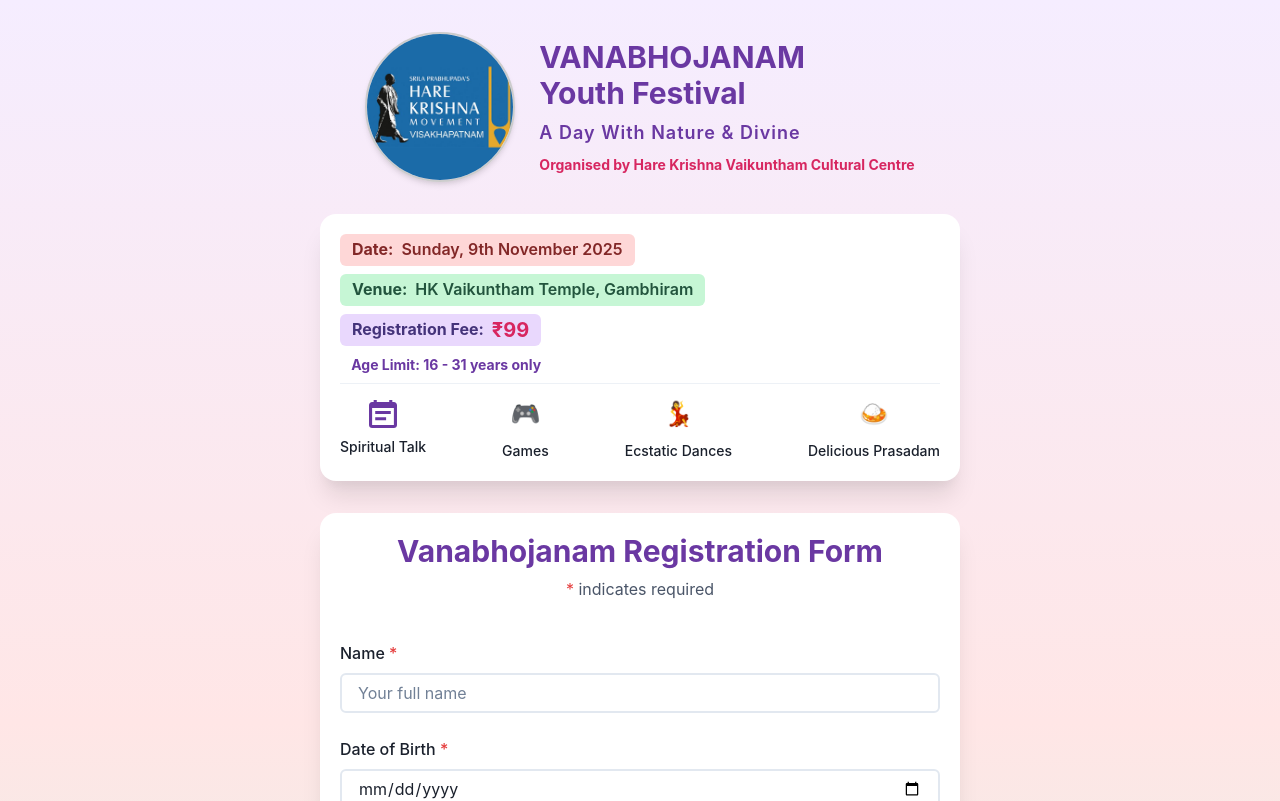
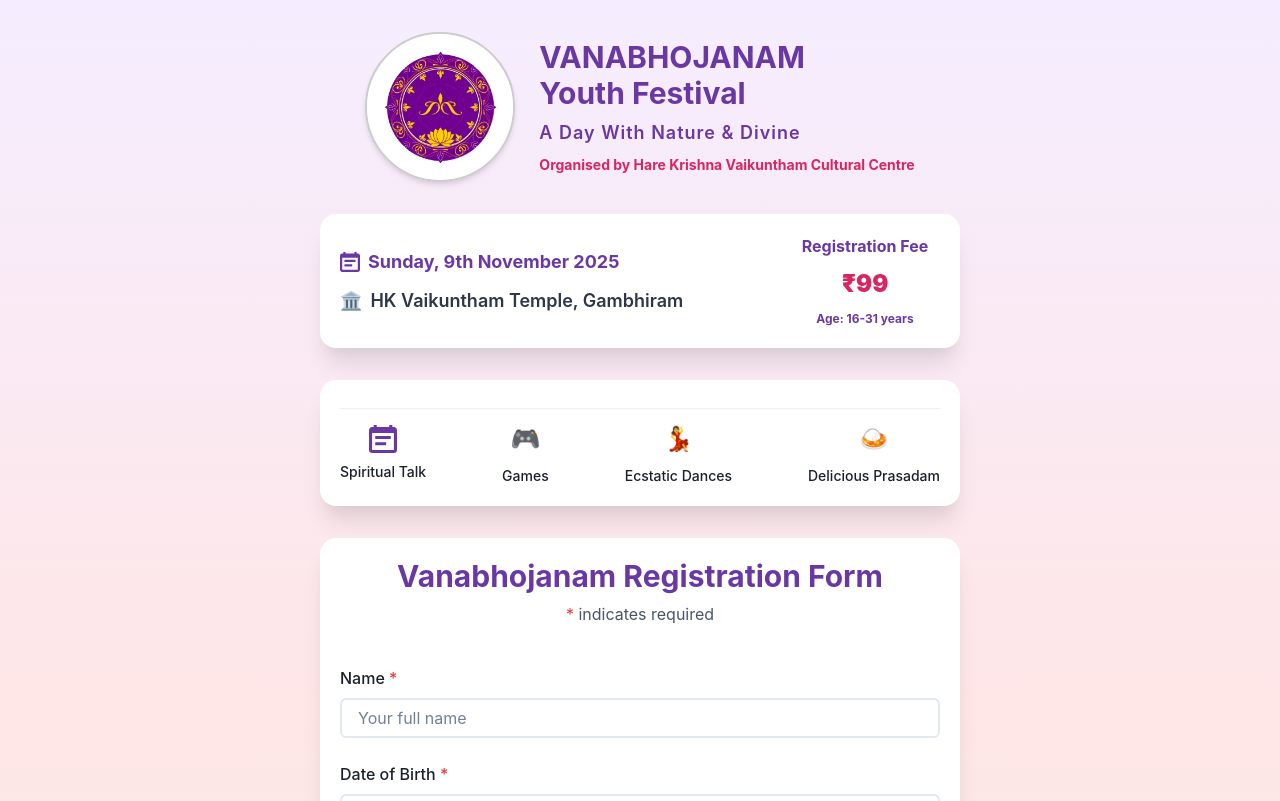
Before and after one commit to HkmVizagTech/hkm-kakinada-frontend, a React (Create React App) app: page / in a window 1280 px wide. Shown: the top 801 px of the page. Built offline with nearby package versions, Linux system fonts and the light colour scheme; no server answers.

Commit message:
added-new-changes

```diff
--- a/src/Main.jsx
+++ b/src/Main.jsx
@@ -1,5 +1,5 @@
 import React, { useState, useEffect } from "react";
-import image12 from './component/logo_harekrishnavizag.jpg'
+import image12 from './component/vanabhojanam.jpg'
 import {
   Box,
   Button,
@@ -11,24 +11,22 @@
   Radio,
   VStack,
   HStack,
+  Stack,
   Heading,
   useToast,
   Select as ChakraSelect,
   Text,
   Container,
-  Card,
-  CardBody,
-  CardHeader,
-  Stack,
   InputGroup,
   InputLeftAddon,
   Image,
   Flex,
-  Divider,
-  Tag,
-  TagLabel
+  Card,
+  CardBody,
+  CardHeader,
+  Divider
 } from "@chakra-ui/react";
-import { CalendarIcon, TimeIcon, StarIcon } from "@chakra-ui/icons";
+import { CalendarIcon } from "@chakra-ui/icons";
 import Select from "react-select";
 import axios from "axios";
 import { useNavigate } from "react-router-dom";
@@ -158,7 +156,7 @@
     try {
 
 
-      const amountInPaise = 1 * 100;
+      const amountInPaise = 99 * 100;
 
       const orderRes = await fetch(
         `${API_BASE}/create-order`,
@@ -284,12 +282,12 @@
     <Box minH="100vh" bgGradient="linear(to-b, #f5edff, #ffe6e6, #d5f5e3)" py={8}>
       <Container maxW="2xl" px={4}>
         <Flex
-          direction="row"
+          direction={{ base: "column", md: "row" }}
           align="center"
           justify="center"
           gap={6}
           mb={8}
-          textAlign="left"
+          textAlign={{ base: "center", md: "left" }}
           flexWrap="wrap"
         >
           <Box
@@ -308,7 +306,7 @@
               height="100%"
             />
           </Box>
-          <Box>
+          <Box textAlign={{ base: "center", md: "left" }}>
             <Heading fontSize={{ base: '2xl', md: '3xl' }} color="#6a38a2" fontWeight="bold">
               VANABHOJANAM <br /> Youth Festival
             </Heading>
@@ -322,27 +320,48 @@
         </Flex>
         <Card boxShadow="xl" borderRadius="2xl" mb={8}>
           <CardBody>
-            <Flex justify="space-between" align="center" wrap="wrap">
-              <Box>
-                <Tag size="lg" colorScheme="red" mb={2}>
-                  <TagLabel fontWeight="bold" fontSize="md">Date:</TagLabel>
-                  <Text ml={2} fontWeight="semibold">Sunday, 9th November 2025</Text>
-                </Tag>
-                <Tag size="lg" colorScheme="green" mb={2}>
-                  <TagLabel fontWeight="bold" fontSize="md">Venue:</TagLabel>
-                  <Text ml={2} fontWeight="semibold">HK Vaikuntham Temple, Gambhiram</Text>
-                </Tag>
-              </Box>
-              <Box textAlign="right">
-                <Tag size="lg" colorScheme="purple" mb={2}>
-                  <TagLabel fontWeight="bold" fontSize="md">Registration Fee:</TagLabel>
-                  <Text ml={2} fontWeight="bold" color='#d72660' fontSize="xl">₹99</Text>
-                </Tag>
-                <Text fontWeight="bold" fontSize="sm" color="#6a38a2">
-                  Age Limit: 16 - 31 years only
+            <Stack direction={{ base: "column", md: "row" }} justify="space-between" align="center" spacing={4}>
+              <VStack align={{ base: "center", md: "start" }} spacing={3} flex={1}>
+                <HStack>
+                  <CalendarIcon color="#6a38a2" boxSize={5} />
+                  <Text fontWeight="bold" fontSize={{ base: "md", md: "lg" }} color="#6a38a2">
+                    Sunday, 9th November 2025
+                  </Text>
+                </HStack>
+                <HStack>
+                  <Text fontSize="lg">🏛️</Text>
+                  <Text
+                    fontWeight="semibold"
+                    fontSize={{ base: "md", md: "lg" }}
+                    color="gray.700"
+                    whiteSpace="nowrap"
+                    overflow="hidden"
+                    textOverflow="ellipsis"
+                    maxW={{ base: "250px", md: "none" }}
+                  >
+                    HK Vaikuntham Temple, Gambhiram
+                  </Text>
+                </HStack>
+              </VStack>
+
+              <VStack align="center" spacing={2} minW="150px">
+                <Text fontWeight="bold" fontSize="md" color="#6a38a2">
+                  Registration Fee
                 </Text>
-              </Box>
-            </Flex>
+                <Text fontWeight="black" fontSize="2xl" color="#d72660">
+                  ₹99
+                </Text>
+                <Text fontWeight="bold" fontSize="xs" color="#6a38a2" textAlign="center">
+                  Age: 16-31 years
+                </Text>
+              </VStack>
+            </Stack>
+          </CardBody>
+        </Card>
+
+        {/* Activities Section */}
+        <Card boxShadow="xl" borderRadius="2xl" mb={8}>
+          <CardBody>
             <Divider my={2} />
             <Flex justify="space-between" align="center" wrap="wrap" mt={3}>
               <VStack>
```
Also changed, not shown: src/animations.css (added, +47 -0 lines), src/component/vanabhojanam.jpg (added).
